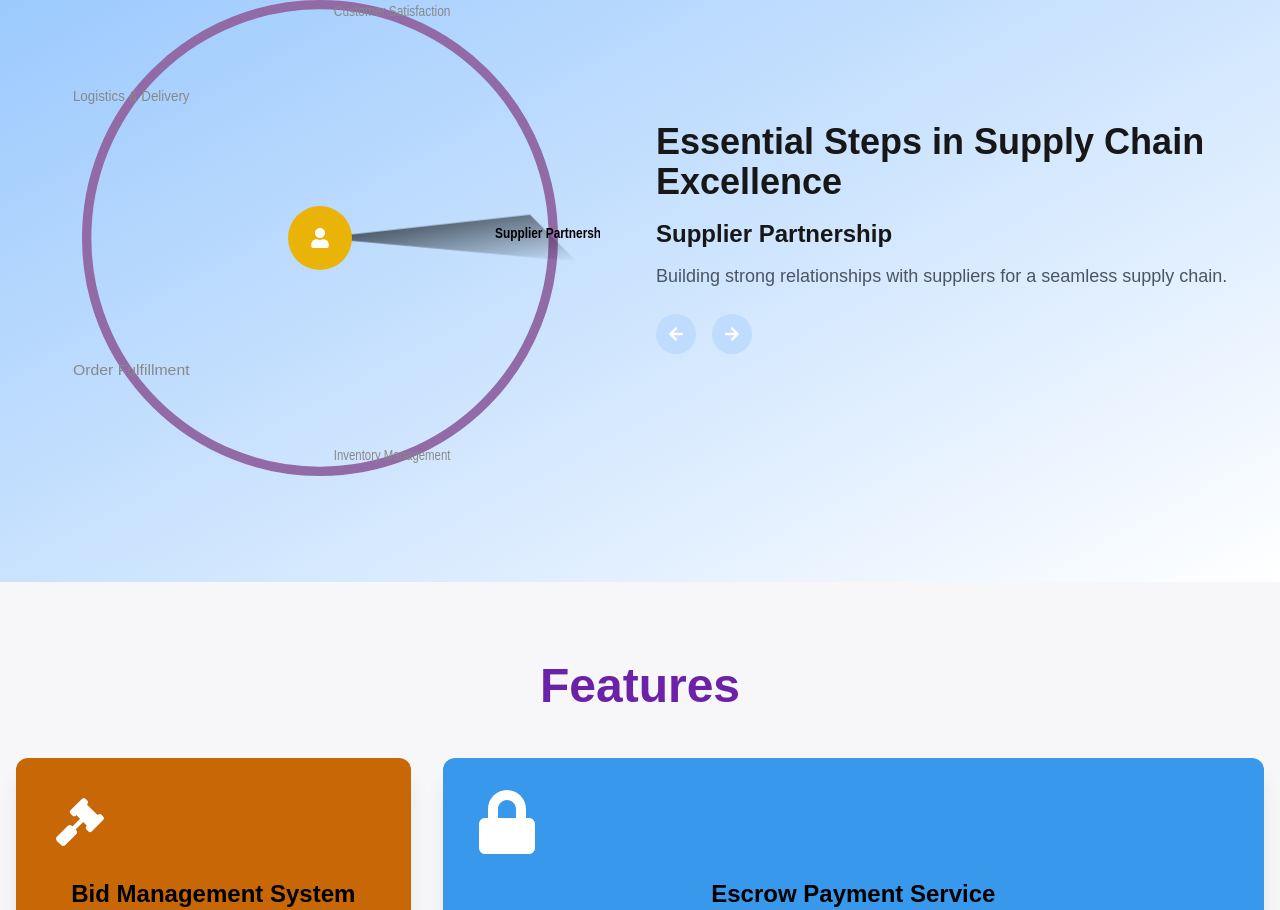
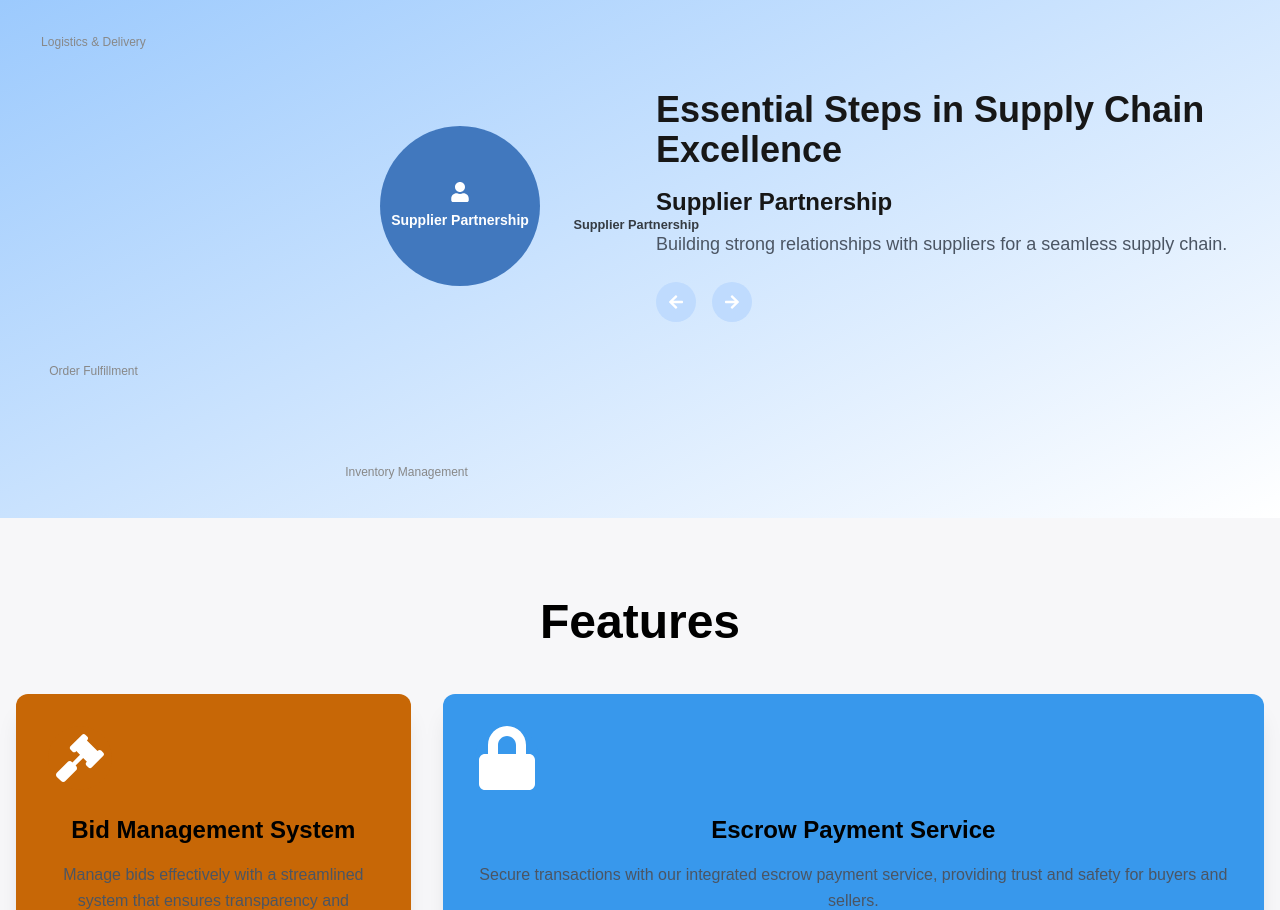
Before and after one commit to Pristine-Mind/mulya-bazzar, a Next.js app: page / in a window 1280 px wide. Shown: the part 1734-2644 px from the top of the page. Built offline with nearby package versions, Linux system fonts and the light colour scheme.

Commit message:
Change circle to spotlight container

```diff
--- a/app/components/DiscipleMakingProcess.tsx
+++ b/app/components/DiscipleMakingProcess.tsx
@@ -15,6 +15,8 @@ const DiscipleMakingProcess = () => {
     { title: "Customer Satisfaction", description: "Focusing on customer feedback and satisfaction to improve service quality." },
   ];
 
+  const colors = ["#4178BE", "#3AB89C", "#C7851C", "#D4C317", "#3232CC"];
+
   const handleNext = () => {
     setCurrentStep((prev) => (prev + 1) % steps.length);
     setLastClicked("next");
@@ -27,32 +29,19 @@ const DiscipleMakingProcess = () => {
 
   const getCoordinates = (index) => {
     const angle = (2 * Math.PI * index) / steps.length;
-    const x = 120 + 100 * Math.cos(angle);
-    const y = 120 + 100 * Math.sin(angle);
+    const radius = 140; // Increased radius to spread items further apart
+    const x = 140 + radius * Math.cos(angle);
+    const y = 140 + radius * Math.sin(angle);
     return { x, y };
   };
 
   const { x, y } = getCoordinates(currentStep);
 
   return (
-    <section className="flex flex-col md:flex-row items-center justify-center py-16 px-4 relative min-h-[70vh] bg-gradient-to-br from-blue-300 to-light-blue text-center">
-      <div className="flex-1 flex flex-col items-center relative mb-8 md:mb-0">
-        <div className="w-64 h-64 sm:w-80 sm:h-80 md:w-[35rem] md:h-[35rem] relative flex items-center justify-center">
-          <svg viewBox="0 0 240 240" className="w-full h-full">
-            <defs>
-              <linearGradient id="torchlight" x1="0%" y1="0%" x2="100%" y2="100%">
-                <stop offset="0%" style={{ stopColor: "rgba(0, 0, 0, 0.8)", stopOpacity: 1 }} />
-                <stop offset="100%" style={{ stopColor: "rgba(0, 0, 0, 0)", stopOpacity: 0 }} />
-              </linearGradient>
-            </defs>
-            <circle
-              cx="120"
-              cy="120"
-              r="100"
-              fill="none"
-              stroke="#926AA6"
-              strokeWidth="4"
-            />
+    <section className="flex flex-col md:flex-row items-center justify-center py-8 px-4 relative min-h-[70vh] bg-gradient-to-br from-blue-300 to-light-blue text-center overflow-visible">
+      <div className="flex-1 flex flex-col items-center relative mb-8 md:mb-0 overflow-visible">
+        <div className="w-80 h-80 sm:w-80 sm:h-80 md:w-[35rem] md:h-[35rem] relative flex items-center justify-center overflow-visible">
+          <svg viewBox="0 0 280 280" className="w-full h-full overflow-visible">
             {steps.map((step, index) => {
               const { x, y } = getCoordinates(index);
               return (
@@ -60,30 +49,28 @@ const DiscipleMakingProcess = () => {
                   key={index}
                   x={x}
                   y={y}
+                  dy="0.35em"
                   textAnchor="middle"
                   fill={index === currentStep ? "#000" : "#888"}
                   fontWeight={index === currentStep ? "bold" : "normal"}
-                  fontSize="6"
-                  textLength="50"
-                  lengthAdjust="spacingAndGlyphs"
-                  filter={index === currentStep ? "url(#spotlight)" : "none"}
+                  fontSize="6" // Reduced font size for better spacing
+                  className={index === currentStep ? "animate-pulse" : ""}
                 >
                   {step.title}
                 </text>
               );
             })}
-            {/* Torchlight projection */}
-            <polygon
-              points={`120,120 ${x - 10},${y - 10} ${x + 10},${y + 10}`}
-              fill="url(#torchlight)"
-              className="animate-torchlight"
-            />
           </svg>
-          {/* Actor in the center */}
-          <div className="absolute inset-0 flex items-center justify-center">
-            <div className="w-16 h-16 bg-yellow-500 rounded-full flex items-center justify-center text-white text-xl">
-              <FaUser />
-            </div>
+          <div
+            className="absolute w-40 h-40 rounded-full flex flex-col items-center justify-center text-white text-xl transition-transform duration-500 z-10"
+            style={{
+              transform: `translate(${x - 140}px, ${y - 140}px)`,
+              backgroundColor: colors[currentStep],
+              padding: '10px',
+            }}
+          >
+            <FaUser />
+            <span className="mt-2 text-sm font-bold">{steps[currentStep].title}</span>
           </div>
         </div>
       </div>
@@ -115,16 +102,18 @@ const DiscipleMakingProcess = () => {
         </div>
       </div>
       <style jsx>{`
-        @keyframes torchlightAnimation {
-          0% {
-            opacity: 0;
+        .animate-pulse {
+          animation: textPulse 1.5s ease-in-out infinite;
+        }
+        @keyframes textPulse {
+          0%, 100% {
+            transform: scale(1);
+            fill-opacity: 1;
           }
-          100% {
-            opacity: 1;
+          50% {
+            transform: scale(1.1);
+            fill-opacity: 0.6;
           }
-        }
-        .animate-torchlight {
-          animation: torchlightAnimation 1s forwards;
         }
       `}</style>
     </section>
--- a/app/components/Features.tsx
+++ b/app/components/Features.tsx
@@ -37,7 +37,7 @@ const Features = () => {
       className="py-20 text-gray-900"
       style={{ backgroundColor: "#F7F7F9" }}
     >
-      <h1 className="text-5xl font-extrabold mb-12 text-center text-purple-800">
+      <h1 className="text-5xl font-extrabold mb-12 text-center text-black">
         Features
       </h1>
       <div className="container mx-auto px-4 grid grid-cols-1 md:grid-cols-2 lg:grid-cols-3 gap-8">
```
